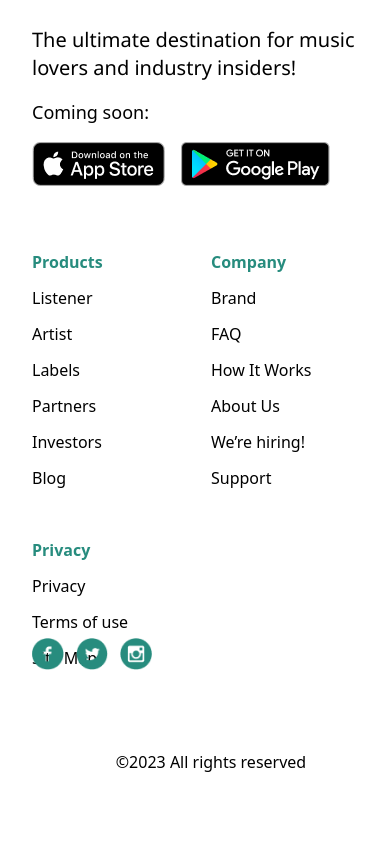
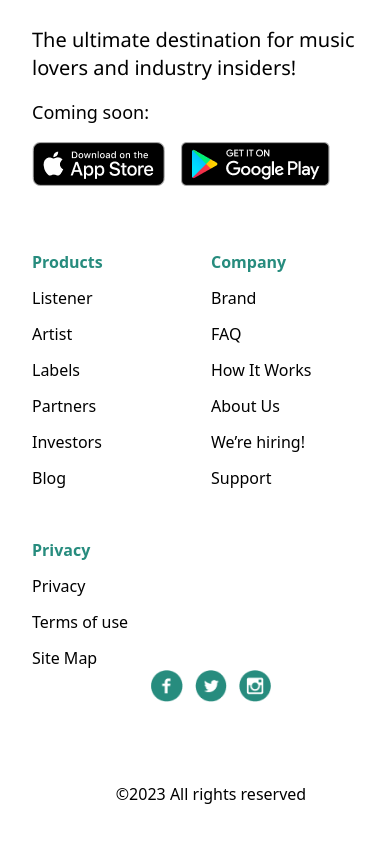
Before and after one commit to Emmybritt/cettle-landing, a Next.js app: page / in a window 390 px wide. Shown: the part 3907-4749 px from the top of the page. Built offline with nearby package versions, Linux system fonts and the light colour scheme.

Commit message:
Modfied Footer component

```diff
--- a/components/Footer/Footer.tsx
+++ b/components/Footer/Footer.tsx
@@ -39,7 +39,7 @@ const Footer: FC = () => {
 							})}
 						</div>
 
-						<div className="flex  justify-center md:justify-start absolute bottom-0 items-end space-x-3 md:mt-6">
+						<div className="flex  justify-center md:justify-start md:absolute bottom-0 items-end space-x-3 md:mt-6">
 							<img className="h-8 w-8" src="facebok.png" alt="facebook" />
 							<img className="h-8 w-8" src="twitter.png" alt="twitter" />
 							<img className="h-8 w-8" src="instagram.png" alt="instagram" />
```
